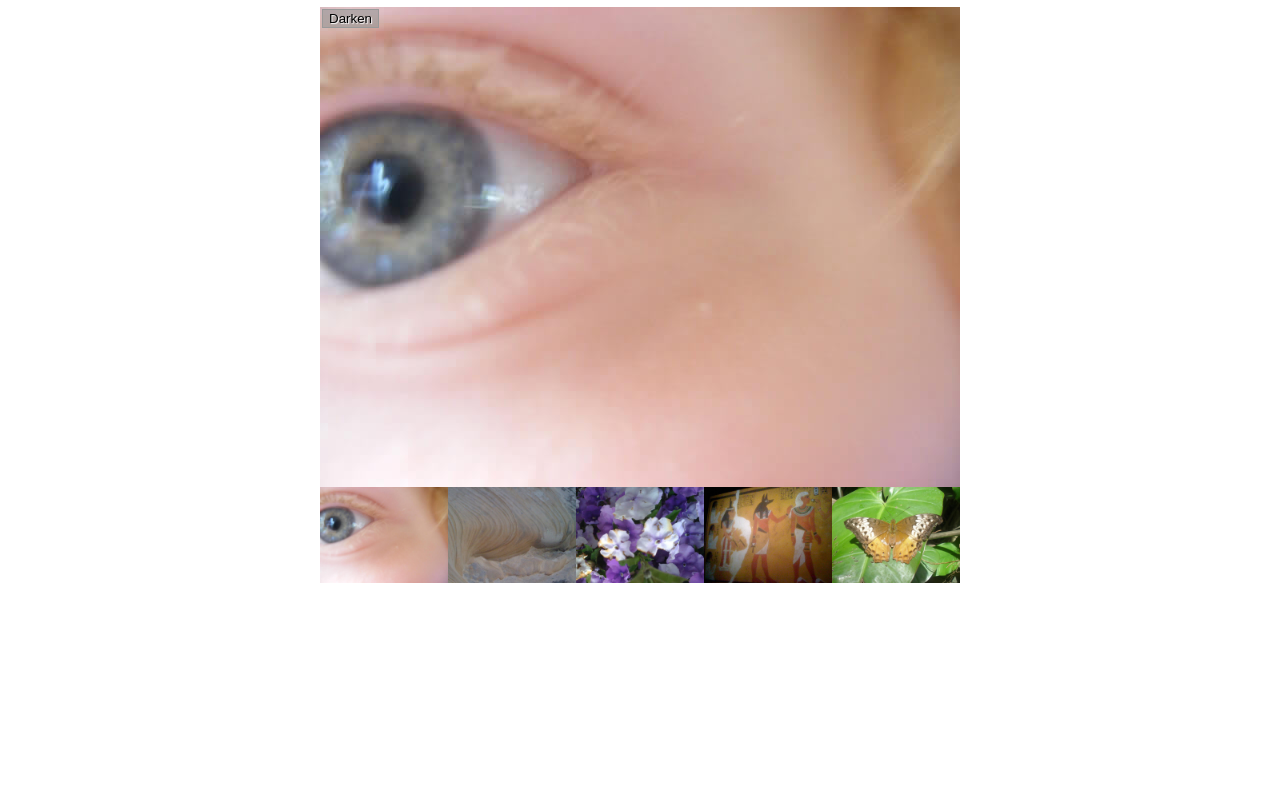
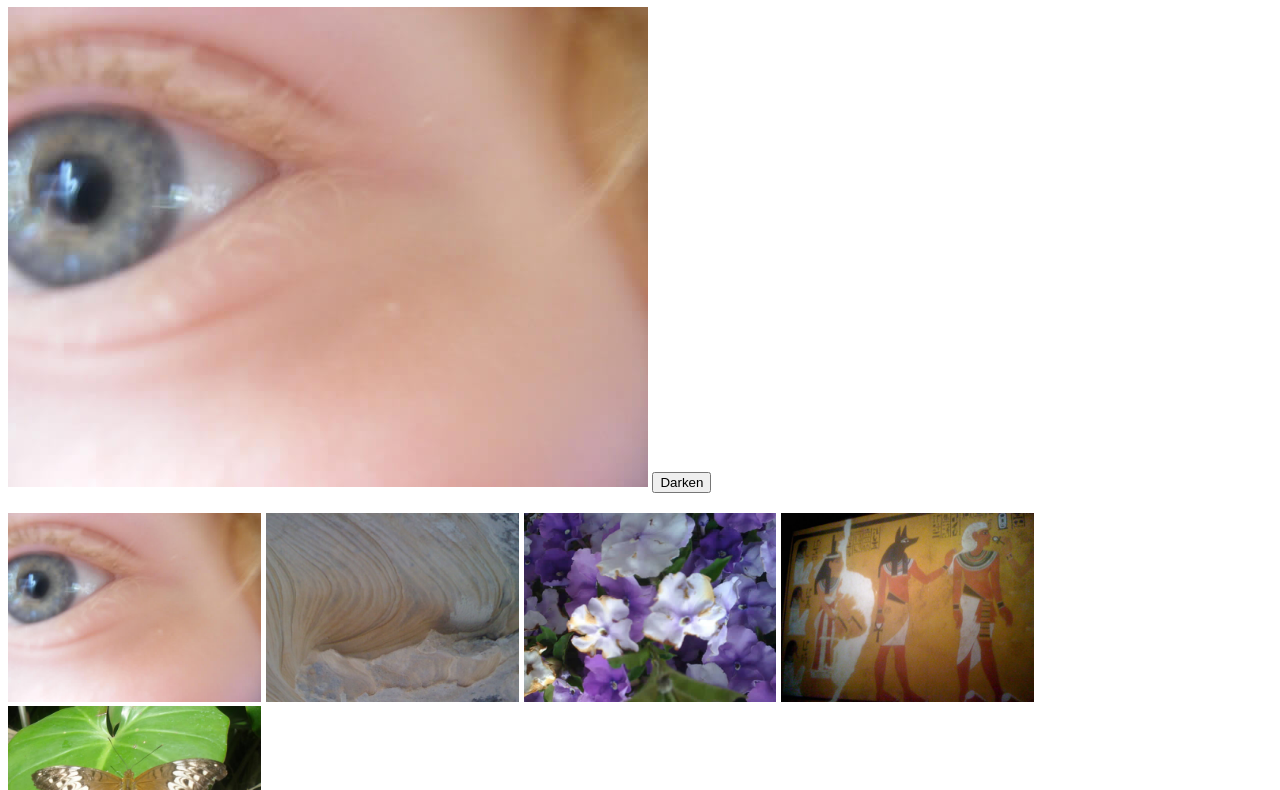
Before and after one commit to PrathikshaKairen/image-gallery, a plain HTML site: page index.html in a window 1280 px wide. Shown: the part 73-863 px from the top of the page. Before the commit the page ends 800 px from the top, so only its background shows below. Drawn offline with Linux system fonts and the light colour scheme; files whose address does not match are found by name.

Commit message:
Update style.css

```diff
--- a/style.css
+++ b/style.css
@@ -1,43 +1,29 @@
-h1 {
-  font-family: helvetica, arial, sans-serif;
-  text-align: center;
-}
-
 body {
-  width: 640px;
-  margin: 0 auto;
+  font-family: Arial, sans-serif;
 }
 
 .full-img {
   position: relative;
-  display: block;
-  width: 640px;
-  height: 480px;
+  margin-bottom: 20px;
+}
+
+.displayed-img {
+  max-width: 100%;
+  height: auto;
 }
 
 .overlay {
   position: absolute;
   top: 0;
   left: 0;
-  width: 640px;
-  height: 480px;
-  background-color: rgba(0,0,0,0);
-}
-
-button {
-  border: 0;
-  background: rgba(150,150,150,0.6);
-  text-shadow: 1px 1px 1px white;
-  border: 1px solid #999;
-  position: absolute;
-  cursor: pointer;
-  top: 2px;
-  left: 2px;
+  width: 100%;
+  height: 100%;
+  background-color: rgba(0, 0, 0, 0);
+  transition: background-color 0.3s ease;
 }
 
 .thumb-bar img {
-  display: block;
   width: 20%;
-  float: left;
+  margin-right: 5px;
   cursor: pointer;
 }
```
